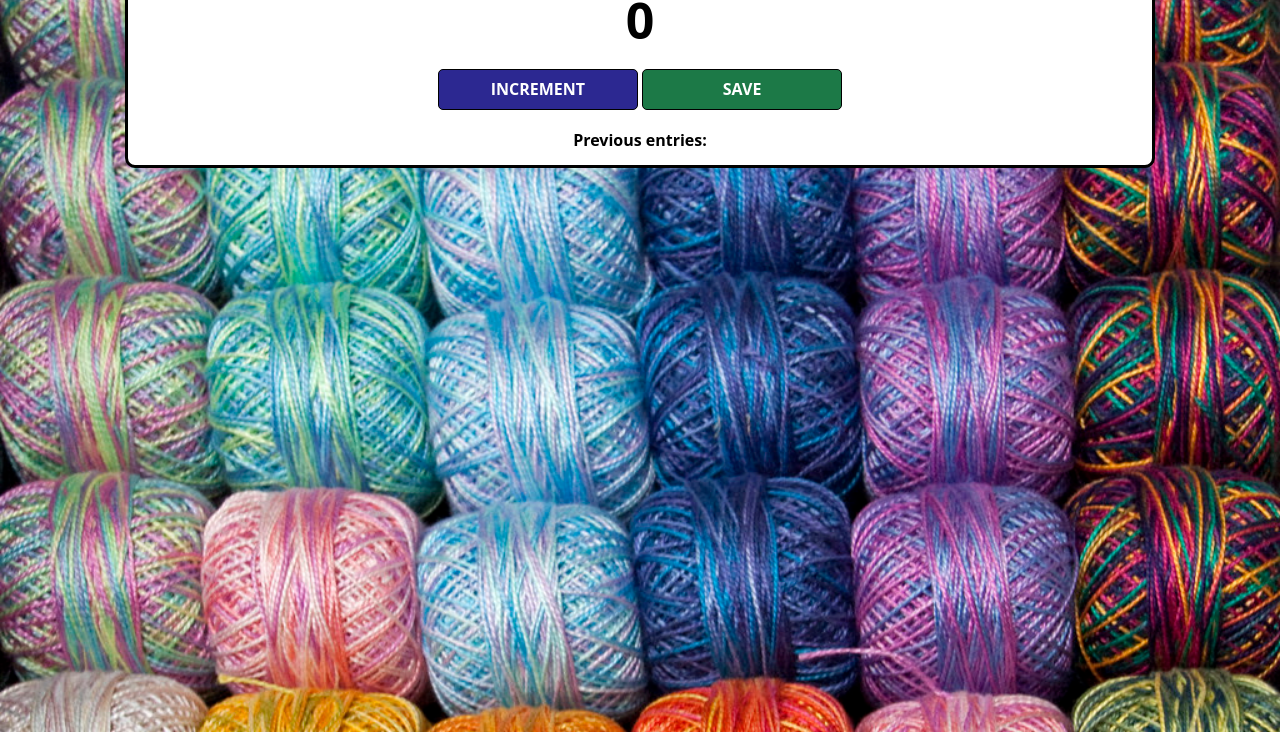
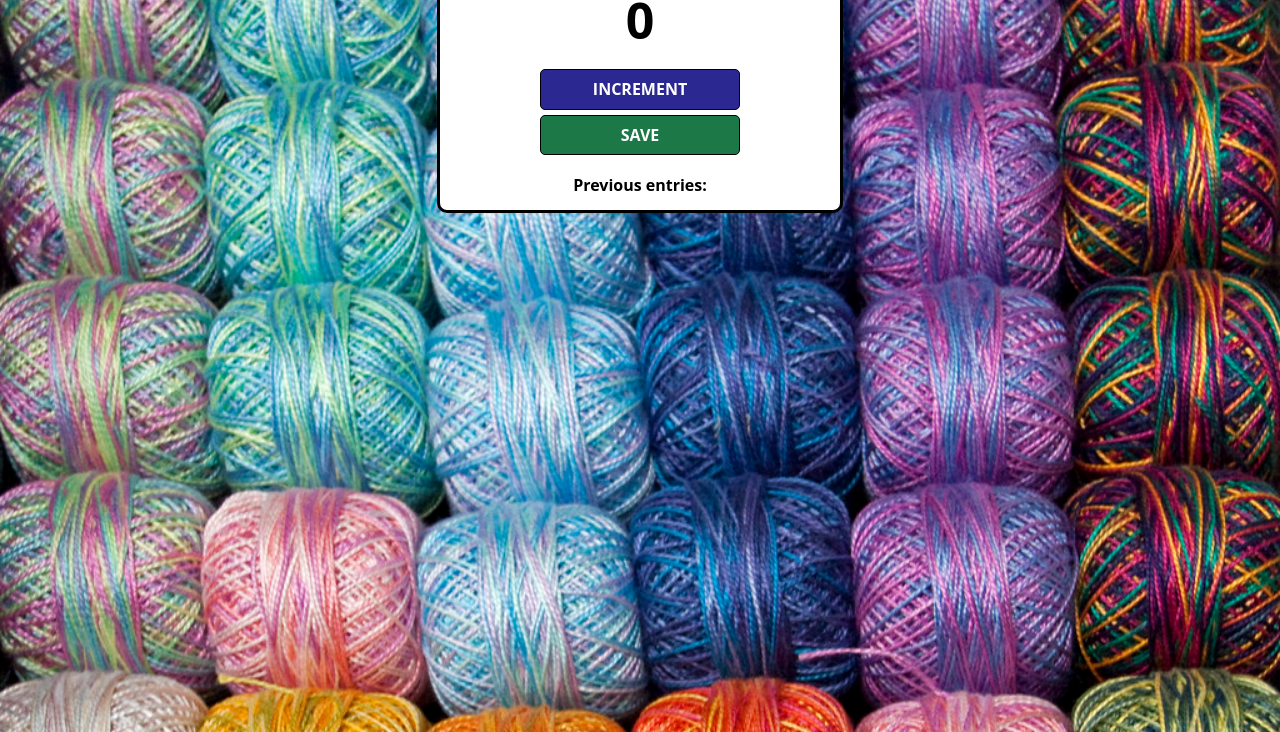
Before and after one commit to berti-tech/counter-app, a website built with Vite: page index.html in a window 1280 px wide. Shown: the part 88-820 px from the top of the page. Built offline with nearby package versions, Linux system fonts and the light colour scheme.

Commit message:
Update index.css

```diff
--- a/index.css
+++ b/index.css
@@ -8,7 +8,7 @@ body {
 
 .container {
     background: white;
-    max-width: 80%;
+    max-width: 400px;
     margin: 20px auto;
     border: 3px solid black;
     border-radius: 10px;
```
Also changed, not shown: 1 other file.
